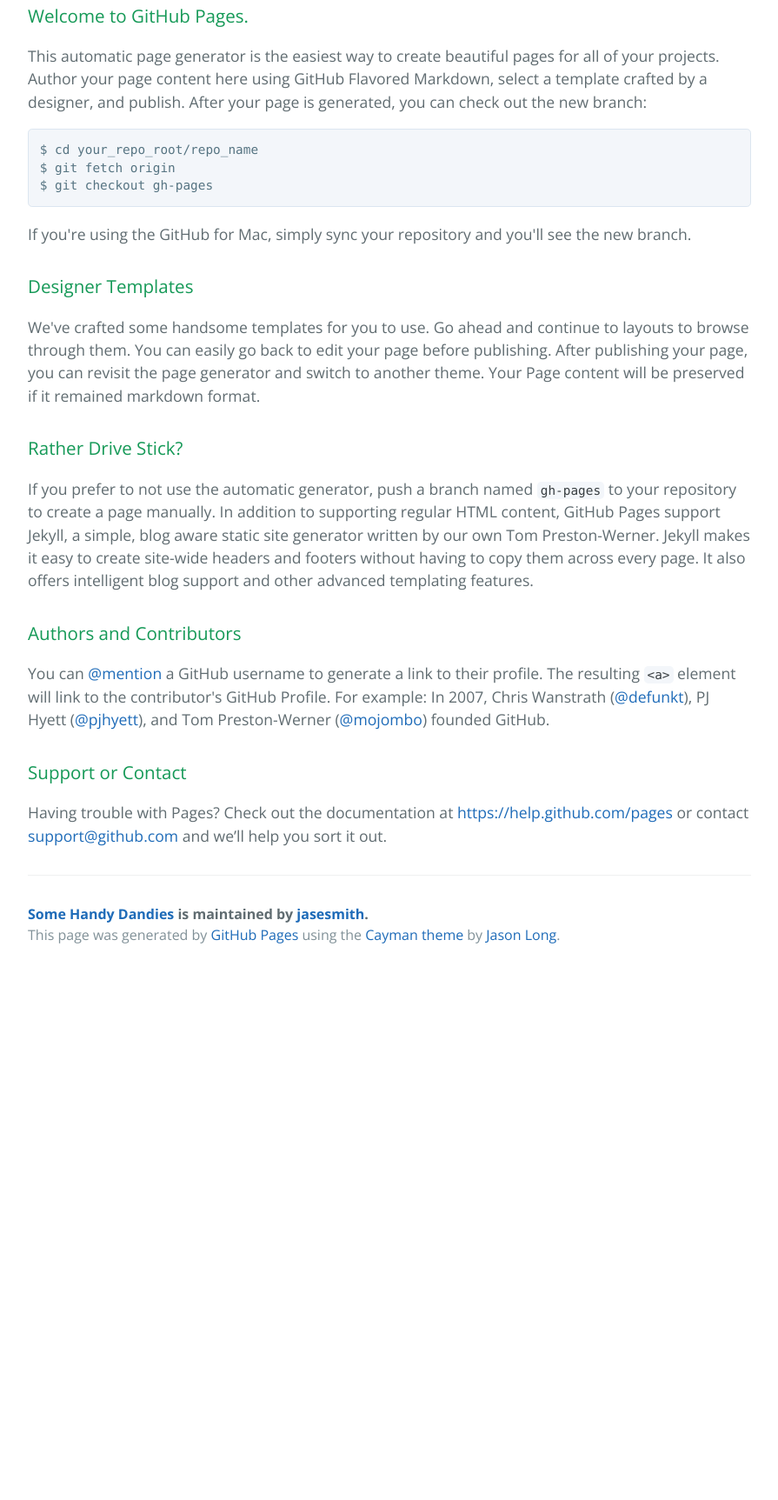
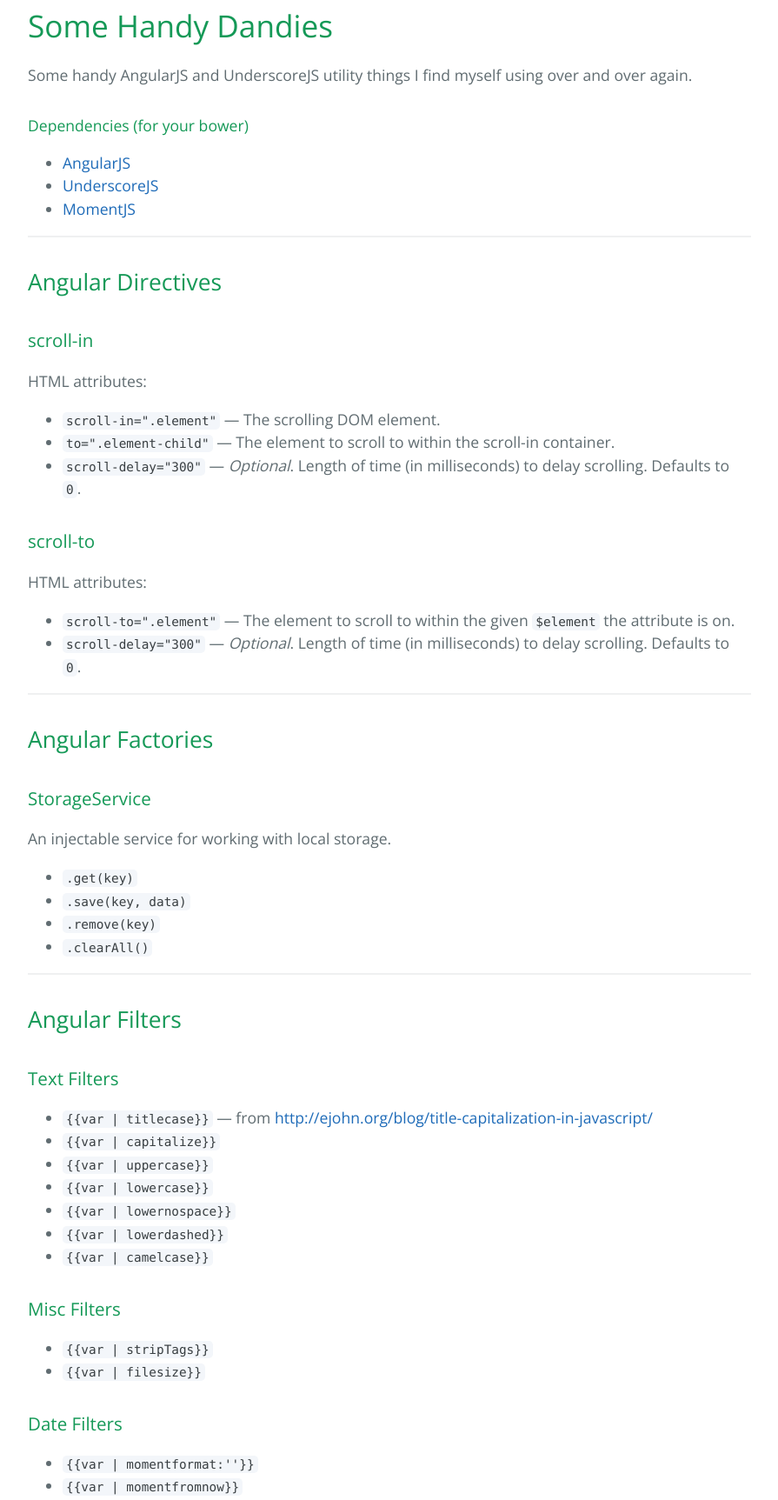
Before and after one commit to jasesmith/angular-handy-dandies, a plain HTML site: page index.html in a window 1280 px wide. Shown: the part 412-2137 px from the top of the page at 87% size, without its empty margins (192-1087 px from the left). Before the commit the page ends 1531 px from the top, so only its background shows below. Drawn offline with nearby package versions, Linux system fonts and the light colour scheme.

Commit message:
bulk readme dump

```diff
--- a/index.html
+++ b/index.html
@@ -19,37 +19,82 @@
     </section>
 
     <section class="main-content">
-      <h3>
-<a id="welcome-to-github-pages" class="anchor" href="#welcome-to-github-pages" aria-hidden="true"><span class="octicon octicon-link"></span></a>Welcome to GitHub Pages.</h3>
-
-<p>This automatic page generator is the easiest way to create beautiful pages for all of your projects. Author your page content here using GitHub Flavored Markdown, select a template crafted by a designer, and publish. After your page is generated, you can check out the new branch:</p>
-
-<pre><code>$ cd your_repo_root/repo_name
-$ git fetch origin
-$ git checkout gh-pages
-</code></pre>
-
-<p>If you're using the GitHub for Mac, simply sync your repository and you'll see the new branch.</p>
-
-<h3>
-<a id="designer-templates" class="anchor" href="#designer-templates" aria-hidden="true"><span class="octicon octicon-link"></span></a>Designer Templates</h3>
-
-<p>We've crafted some handsome templates for you to use. Go ahead and continue to layouts to browse through them. You can easily go back to edit your page before publishing. After publishing your page, you can revisit the page generator and switch to another theme. Your Page content will be preserved if it remained markdown format.</p>
-
-<h3>
-<a id="rather-drive-stick" class="anchor" href="#rather-drive-stick" aria-hidden="true"><span class="octicon octicon-link"></span></a>Rather Drive Stick?</h3>
-
-<p>If you prefer to not use the automatic generator, push a branch named <code>gh-pages</code> to your repository to create a page manually. In addition to supporting regular HTML content, GitHub Pages support Jekyll, a simple, blog aware static site generator written by our own Tom Preston-Werner. Jekyll makes it easy to create site-wide headers and footers without having to copy them across every page. It also offers intelligent blog support and other advanced templating features.</p>
-
-<h3>
-<a id="authors-and-contributors" class="anchor" href="#authors-and-contributors" aria-hidden="true"><span class="octicon octicon-link"></span></a>Authors and Contributors</h3>
-
-<p>You can <a href="https://github.com/blog/821" class="user-mention">@mention</a> a GitHub username to generate a link to their profile. The resulting <code>&lt;a&gt;</code> element will link to the contributor's GitHub Profile. For example: In 2007, Chris Wanstrath (<a href="https://github.com/defunkt" class="user-mention">@defunkt</a>), PJ Hyett (<a href="https://github.com/pjhyett" class="user-mention">@pjhyett</a>), and Tom Preston-Werner (<a href="https://github.com/mojombo" class="user-mention">@mojombo</a>) founded GitHub.</p>
-
-<h3>
-<a id="support-or-contact" class="anchor" href="#support-or-contact" aria-hidden="true"><span class="octicon octicon-link"></span></a>Support or Contact</h3>
-
-<p>Having trouble with Pages? Check out the documentation at <a href="https://help.github.com/pages">https://help.github.com/pages</a> or contact <a href="mailto:support@github.com">support@github.com</a> and we’ll help you sort it out.</p>
+        <h1 id="some-handy-dandies">Some Handy Dandies</h1>
+        <p>Some handy AngularJS and UnderscoreJS utility things I find myself using over and over again.</p>
+        <h4 id="dependencies-for-your-bower-">Dependencies (for your bower)</h4>
+        <ul>
+        <li><a href="https://angularjs.org/">AngularJS</a></li>
+        <li><a href="http://underscorejs.org/">UnderscoreJS</a></li>
+        <li><a href="http://momentjs.com/">MomentJS</a></li>
+        </ul>
+        <hr>
+        <h2 id="angular-directives">Angular Directives</h2>
+        <h3 id="scroll-in">scroll-in</h3>
+        <p>HTML attributes:</p>
+        <ul>
+        <li><code style="font-family: monaco;">scroll-in=&quot;.element&quot;</code> — The scrolling DOM element.</li>
+        <li><code style="font-family: monaco;">to=&quot;.element-child&quot;</code> — The element to scroll to within the scroll-in container.</li>
+        <li><code style="font-family: monaco;">scroll-delay=&quot;300&quot;</code> — <em>Optional</em>. Length of time (in milliseconds) to delay scrolling. Defaults to <code style="font-family: monaco;">0</code>.</li>
+        </ul>
+        <h3 id="scroll-to">scroll-to</h3>
+        <p>HTML attributes:</p>
+        <ul>
+        <li><code style="font-family: monaco;">scroll-to=&quot;.element&quot;</code> — The element to scroll to within the given <code style="font-family: monaco;">$element</code> the attribute is on.</li>
+        <li><code style="font-family: monaco;">scroll-delay=&quot;300&quot;</code> — <em>Optional</em>. Length of time (in milliseconds) to delay scrolling. Defaults to <code style="font-family: monaco;">0</code>.</li>
+        </ul>
+        <hr>
+        <h2 id="angular-factories">Angular Factories</h2>
+        <h3 id="storageservice">StorageService</h3>
+        <p>An injectable service for working with local storage.</p>
+        <ul>
+        <li><code style="font-family: monaco;">.get(key)</code></li>
+        <li><code style="font-family: monaco;">.save(key, data)</code></li>
+        <li><code style="font-family: monaco;">.remove(key)</code></li>
+        <li><code style="font-family: monaco;">.clearAll()</code></li>
+        </ul>
+        <hr>
+        <h2 id="angular-filters">Angular Filters</h2>
+        <h3 id="text-filters">Text Filters</h3>
+        <ul>
+        <li><code style="font-family: monaco;">{{var | titlecase}}</code> — from <a href="http://ejohn.org/blog/title-capitalization-in-javascript/">http://ejohn.org/blog/title-capitalization-in-javascript/</a></li>
+        <li><code style="font-family: monaco;">{{var | capitalize}}</code></li>
+        <li><code style="font-family: monaco;">{{var | uppercase}}</code></li>
+        <li><code style="font-family: monaco;">{{var | lowercase}}</code></li>
+        <li><code style="font-family: monaco;">{{var | lowernospace}}</code></li>
+        <li><code style="font-family: monaco;">{{var | lowerdashed}}</code></li>
+        <li><code style="font-family: monaco;">{{var | camelcase}}</code></li>
+        </ul>
+        <h3 id="misc-filters">Misc Filters</h3>
+        <ul>
+        <li><code style="font-family: monaco;">{{var | stripTags}}</code></li>
+        <li><code style="font-family: monaco;">{{var | filesize}}</code></li>
+        </ul>
+        <h3 id="date-filters">Date Filters</h3>
+        <ul>
+        <li><code style="font-family: monaco;">{{var | momentformat:&#39;&#39;}}</code></li>
+        <li><code style="font-family: monaco;">{{var | momentfromnow}}</code></li>
+        </ul>
+        <hr>
+        <h2 id="underscore-mixins">Underscore Mixins</h2>
+        <h3 id="number-mixins">Number Mixins</h3>
+        <ul>
+        <li><code style="font-family: monaco;">_.clamp(min, max)</code></li>
+        </ul>
+        <h3 id="text-mixins">Text Mixins</h3>
+        <ul>
+        <li><code style="font-family: monaco;">_.titlecase(string)</code></li>
+        <li><code style="font-family: monaco;">_.capitalize(string)</code></li>
+        <li><code style="font-family: monaco;">_.uppercase(string)</code></li>
+        <li><code style="font-family: monaco;">_.lowercase(string)</code></li>
+        <li><code style="font-family: monaco;">_.lowernospace(string)</code></li>
+        <li><code style="font-family: monaco;">_.lowerdashed(string)</code></li>
+        <li><code style="font-family: monaco;">_.camelcase(string)</code></li>
+        </ul>
+        <h3 id="misc-mixins">Misc Mixins</h3>
+        <ul>
+        <li><code style="font-family: monaco;">_.stripTags(string)</code></li>
+        <li><code style="font-family: monaco;">_.sortByNat(object|array, iterator)</code> — from <a href="https://github.com/overset/javascript-natural-sort">https://github.com/overset/javascript-natural-sort</a><pre class="editor-colors lang-text"><div class="line"><span class="text plain"><span class="meta paragraph text"><span>_.sortByNat(items,&nbsp;function(item)&nbsp;{</span></span></span></div><div class="line"><span class="text plain"><span>&nbsp;&nbsp;</span><span class="meta paragraph text"><span>return&nbsp;item[val.sort];</span></span></span></div><div class="line"><span class="text plain"><span class="meta paragraph text"><span>});</span></span></span></div></pre></li>
+        </ul>
 
       <footer class="site-footer">
         <span class="site-footer-owner"><a href="https://github.com/jasesmith/some-handy-dandies">Some Handy Dandies</a> is maintained by <a href="https://github.com/jasesmith">jasesmith</a>.</span>
```
